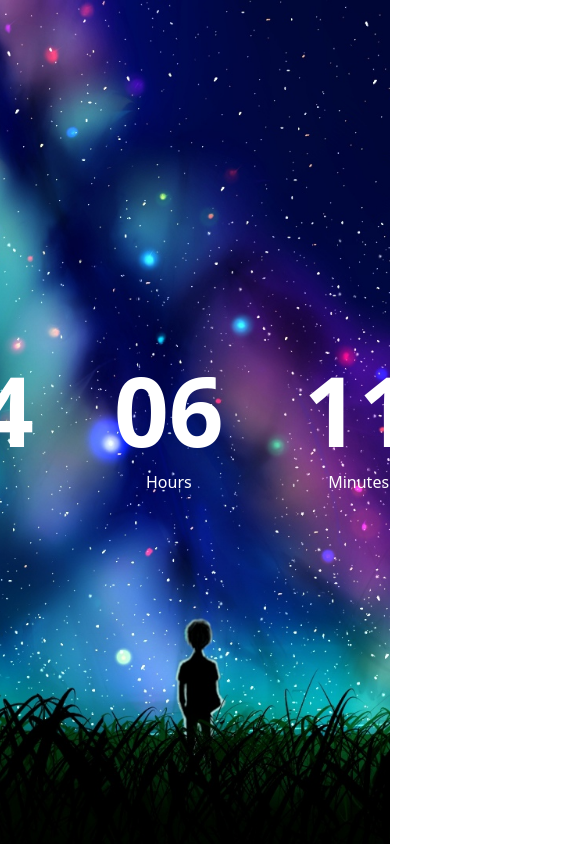
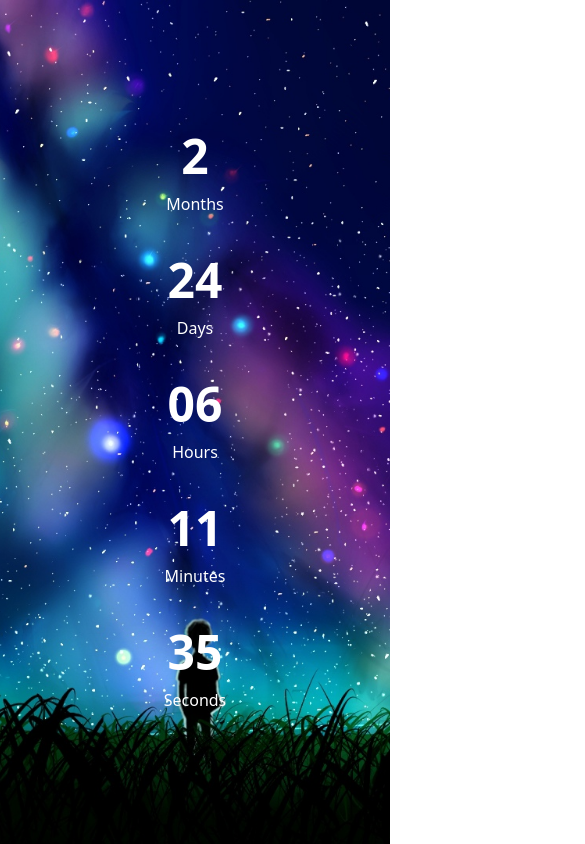
Before and after one commit to tvikito/next-js, a Next.js app: page / in a window 390 px wide. Shown: the whole page, 585 px wide, since content can reach past the window. Built offline with nearby package versions, Linux system fonts and the light colour scheme.

Commit message:
Add responsivity

```diff
--- a/src/pages/index.tsx
+++ b/src/pages/index.tsx
@@ -25,7 +25,7 @@ export default function Home() {
 
   const getDateElement = (value: number | string, type: string) => (
     <div className="text-center m-10">
-      <div className="text-8xl my-3 font-bold">{value}</div>
+      <div className="text-5xl my-3 font-bold md:text-8xl">{value}</div>
       <div>{type}</div>
     </div>
   )
@@ -45,7 +45,7 @@ export default function Home() {
       />
 
       <div
-        className="flex w-full m-auto text-white place-content-center align-middle"
+        className=" w-full m-auto text-white place-content-center align-middle sm:flex"
         style={{
           zIndex: 1,
         }}
```
